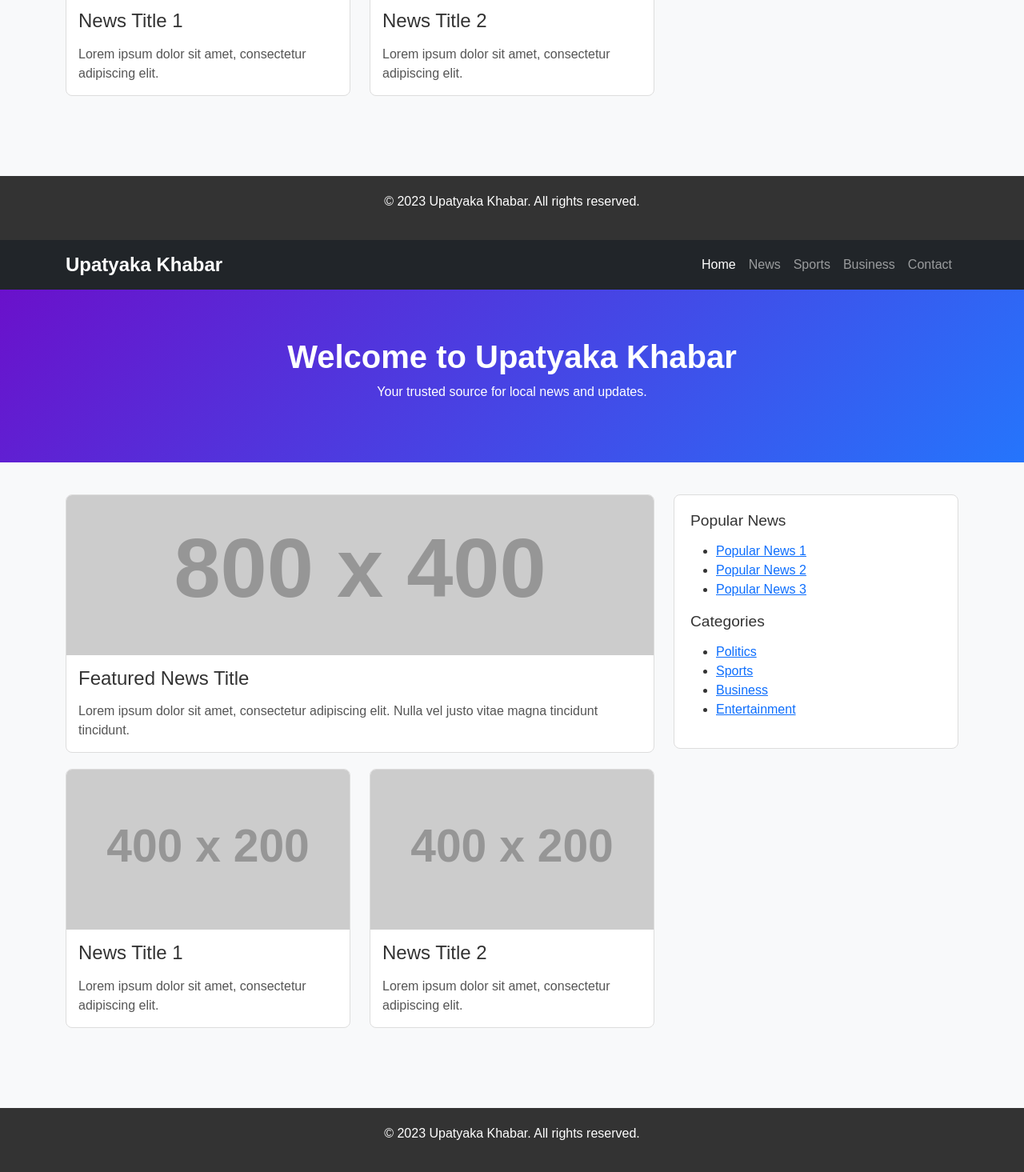
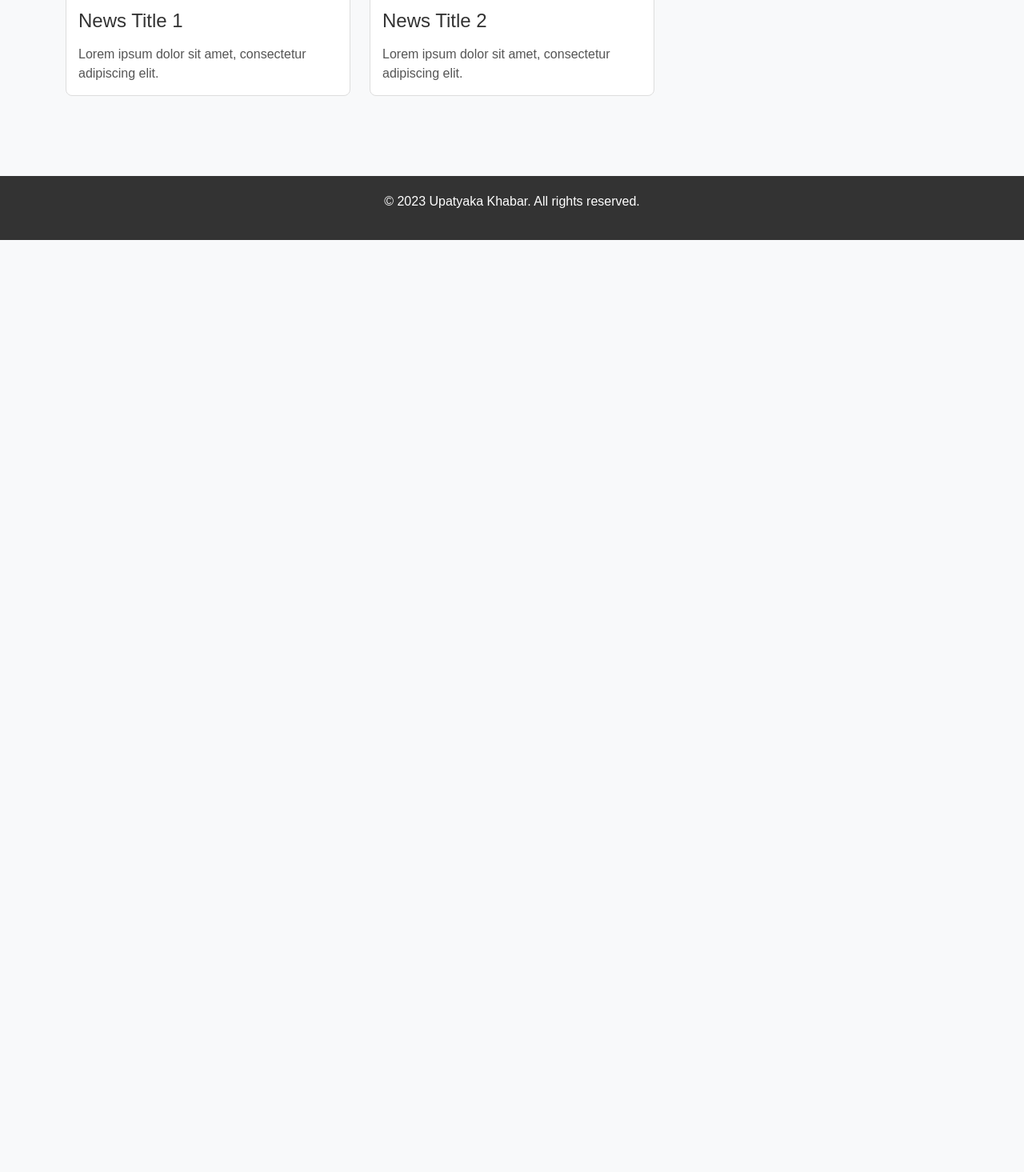
Before and after one commit to UpatyakaKhabar/Upatyaka-Khabar, a plain HTML site: page index.html in a window 1280 px wide. Shown: the part 866-2331 px from the top of the page at 80% size. After the commit the page ends 1166 px from the top, so only its background shows below. Drawn offline with nearby package versions, Linux system fonts and the light colour scheme; placeholder pictures from the web are drawn by us.

Commit message:
Update index.html

```diff
--- a/index.html
+++ b/index.html
@@ -170,175 +170,3 @@
   <script src="https://cdn.jsdelivr.net/npm/bootstrap@5.3.0-alpha1/dist/js/bootstrap.bundle.min.js"></script>
 </body>
 </html>
-<!DOCTYPE html>
-<html lang="en">
-<head>
-  <meta charset="UTF-8">
-  <meta name="viewport" content="width=device-width, initial-scale=1.0">
-  <title>Upatyaka Khabar</title>
-  <!-- Bootstrap 5 CSS -->
-  <link href="https://cdn.jsdelivr.net/npm/bootstrap@5.3.0-alpha1/dist/css/bootstrap.min.css" rel="stylesheet">
-  <!-- Custom CSS -->
-  <style>
-    body {
-      font-family: 'Arial', sans-serif;
-      background-color: #f8f9fa;
-      color: #333;
-    }
-    .navbar-brand {
-      font-weight: bold;
-      font-size: 1.5rem;
-    }
-    .hero-section {
-      background: linear-gradient(135deg, #6a11cb, #2575fc);
-      color: white;
-      padding: 60px 0;
-      text-align: center;
-    }
-    .hero-section h1 {
-      font-size: 2.5rem;
-      font-weight: bold;
-    }
-    .news-section {
-      padding: 40px 0;
-    }
-    .news-card {
-      margin-bottom: 20px;
-      border: 1px solid #ddd;
-      border-radius: 8px;
-      overflow: hidden;
-      background: white;
-    }
-    .news-card img {
-      width: 100%;
-      height: 200px;
-      object-fit: cover;
-    }
-    .news-card h3 {
-      font-size: 1.5rem;
-      margin: 15px;
-    }
-    .news-card p {
-      margin: 0 15px 15px;
-      color: #555;
-    }
-    .sidebar {
-      background: white;
-      padding: 20px;
-      border: 1px solid #ddd;
-      border-radius: 8px;
-    }
-    .sidebar h4 {
-      font-size: 1.2rem;
-      margin-bottom: 15px;
-    }
-    .footer {
-      background-color: #333;
-      color: white;
-      text-align: center;
-      padding: 20px 0;
-      margin-top: 40px;
-    }
-  </style>
-</head>
-<body>
-
-  <!-- Navbar -->
-  <nav class="navbar navbar-expand-lg navbar-dark bg-dark">
-    <div class="container">
-      <a class="navbar-brand" href="#">Upatyaka Khabar</a>
-      <button class="navbar-toggler" type="button" data-bs-toggle="collapse" data-bs-target="#navbarNav" aria-controls="navbarNav" aria-expanded="false" aria-label="Toggle navigation">
-        <span class="navbar-toggler-icon"></span>
-      </button>
-      <div class="collapse navbar-collapse" id="navbarNav">
-        <ul class="navbar-nav ms-auto">
-          <li class="nav-item">
-            <a class="nav-link active" aria-current="page" href="#">Home</a>
-          </li>
-          <li class="nav-item">
-            <a class="nav-link" href="#">News</a>
-          </li>
-          <li class="nav-item">
-            <a class="nav-link" href="#">Sports</a>
-          </li>
-          <li class="nav-item">
-            <a class="nav-link" href="#">Business</a>
-          </li>
-          <li class="nav-item">
-            <a class="nav-link" href="#">Contact</a>
-          </li>
-        </ul>
-      </div>
-    </div>
-  </nav>
-
-  <!-- Hero Section -->
-  <section class="hero-section">
-    <div class="container">
-      <h1>Welcome to Upatyaka Khabar</h1>
-      <p>Your trusted source for local news and updates.</p>
-    </div>
-  </section>
-
-  <!-- Main Content -->
-  <section class="news-section">
-    <div class="container">
-      <div class="row">
-        <!-- Main News Column -->
-        <div class="col-lg-8">
-          <div class="news-card">
-            <img src="https://via.placeholder.com/800x400" alt="Featured News">
-            <h3>Featured News Title</h3>
-            <p>Lorem ipsum dolor sit amet, consectetur adipiscing elit. Nulla vel justo vitae magna tincidunt tincidunt.</p>
-          </div>
-          <div class="row">
-            <div class="col-md-6">
-              <div class="news-card">
-                <img src="https://via.placeholder.com/400x200" alt="News 1">
-                <h3>News Title 1</h3>
-                <p>Lorem ipsum dolor sit amet, consectetur adipiscing elit.</p>
-              </div>
-            </div>
-            <div class="col-md-6">
-              <div class="news-card">
-                <img src="https://via.placeholder.com/400x200" alt="News 2">
-                <h3>News Title 2</h3>
-                <p>Lorem ipsum dolor sit amet, consectetur adipiscing elit.</p>
-              </div>
-            </div>
-          </div>
-        </div>
-
-        <!-- Sidebar -->
-        <div class="col-lg-4">
-          <div class="sidebar">
-            <h4>Popular News</h4>
-            <ul>
-              <li><a href="#">Popular News 1</a></li>
-              <li><a href="#">Popular News 2</a></li>
-              <li><a href="#">Popular News 3</a></li>
-            </ul>
-            <h4>Categories</h4>
-            <ul>
-              <li><a href="#">Politics</a></li>
-              <li><a href="#">Sports</a></li>
-              <li><a href="#">Business</a></li>
-              <li><a href="#">Entertainment</a></li>
-            </ul>
-          </div>
-        </div>
-      </div>
-    </div>
-  </section>
-
-  <!-- Footer -->
-  <footer class="footer">
-    <div class="container">
-      <p>&copy; 2023 Upatyaka Khabar. All rights reserved.</p>
-    </div>
-  </footer>
-
-  <!-- Bootstrap 5 JS -->
-  <script src="https://cdn.jsdelivr.net/npm/bootstrap@5.3.0-alpha1/dist/js/bootstrap.bundle.min.js"></script>
-</body>
-</html>
```
